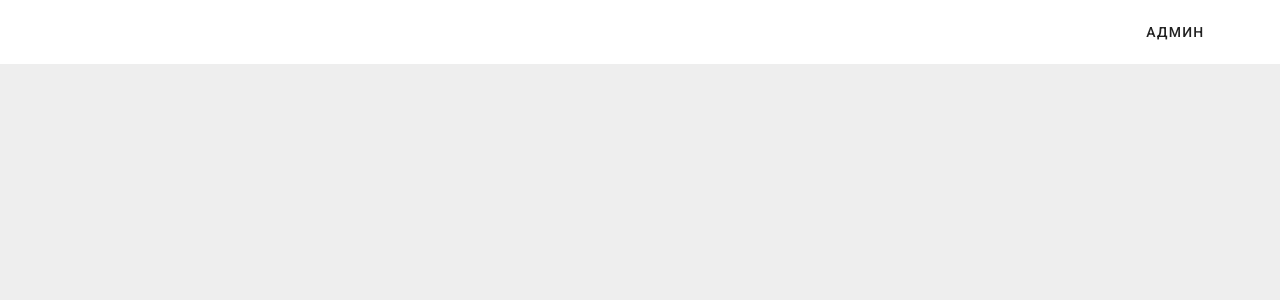
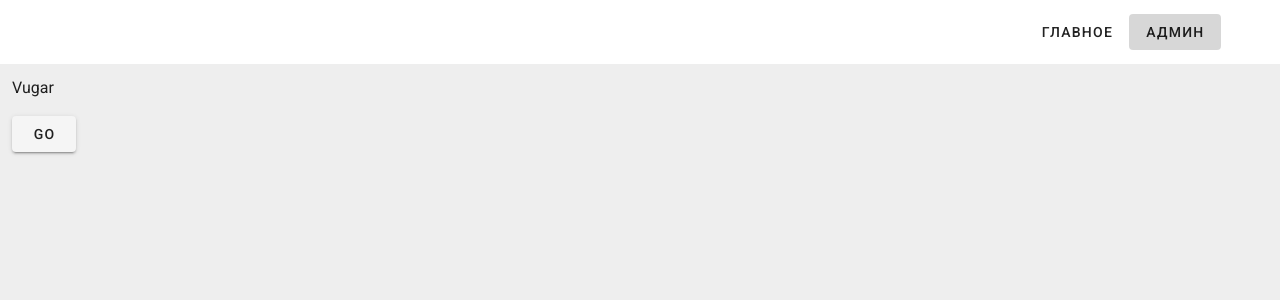
Before and after one commit to Wagar1/TaskProject.Front, a Vue app: page /admin in a window 1280 px wide. Shown: the top 300 px of the page. Built offline with nearby package versions, Linux system fonts and the light colour scheme.

Commit message:
Скелет исправление ошибок

```diff
--- a/src/App.vue
+++ b/src/App.vue
@@ -7,7 +7,8 @@
     >
       <v-container class="py-0 fill-height">
         <v-spacer></v-spacer>
-        <v-btn text>Админ</v-btn>
+        <v-btn to="/" text>Главное</v-btn>
+        <v-btn to="/admin" text>Админ</v-btn>
       </v-container>
     </v-app-bar>
 
--- a/src/router/index.js
+++ b/src/router/index.js
@@ -1,6 +1,7 @@
 import Vue from 'vue'
 import VueRouter from 'vue-router'
 import Home from '../views/Home.vue'
+import Admin from '../views/Admin.vue'
 
 Vue.use(VueRouter)
 
@@ -9,6 +10,11 @@ const routes = [
     path: '/',
     name: 'Home',
     component: Home
+  },
+  {
+    path: '/admin',
+    name: 'Admin',
+    component: Admin
   }
 ]
 
--- a/src/store/index.js
+++ b/src/store/index.js
@@ -1,5 +1,7 @@
 import Vue from 'vue'
 import Vuex from 'vuex'
+import admin from './modules/admin.js'
+import tasks from './modules/tasks.js'
 
 Vue.use(Vuex)
 
@@ -11,5 +13,7 @@ export default new Vuex.Store({
   actions: {
   },
   modules: {
+    admin,
+    tasks
   }
 })
--- /dev/null
+++ b/src/store/modules/admin.js
@@ -0,0 +1,17 @@
+export default {
+    namespaced: true,
+    state: () => ({
+        firstName: 'Vugar'
+    }),
+    getters: {
+        firstName: (state) => state.firstName,
+    },
+    mutations: {
+
+    },
+    actions: {
+        go: (content) => {
+            alert("Hallo");
+        }
+    }
+}
--- /dev/null
+++ b/src/store/modules/tasks.js
@@ -0,0 +1,15 @@
+export default {
+    namespaced: true,
+    state: () => ({
+
+    }),
+    getters: {
+
+    },
+    mutations: {
+
+    },
+    actions: {
+
+    }
+}
--- /dev/null
+++ b/src/views/Admin.vue
@@ -0,0 +1,29 @@
+<template>
+  <v-container fluid>
+    <v-row>
+      <v-col>
+        <p>{{firstName}}</p>
+        <v-btn @click="go()">Go</v-btn>
+      </v-col>
+    </v-row>
+  </v-container>
+</template>
+
+<script>
+  import { mapActions, mapGetters } from 'vuex'
+  export default {
+    name: 'Admin',
+    computed: {
+     ...mapGetters('admin', [
+        'firstName'
+     ])
+    },
+    methods: {
+        ...mapActions('admin', [
+            'go'
+        ])
+    },
+    components: {
+    },
+  }
+</script>
```
